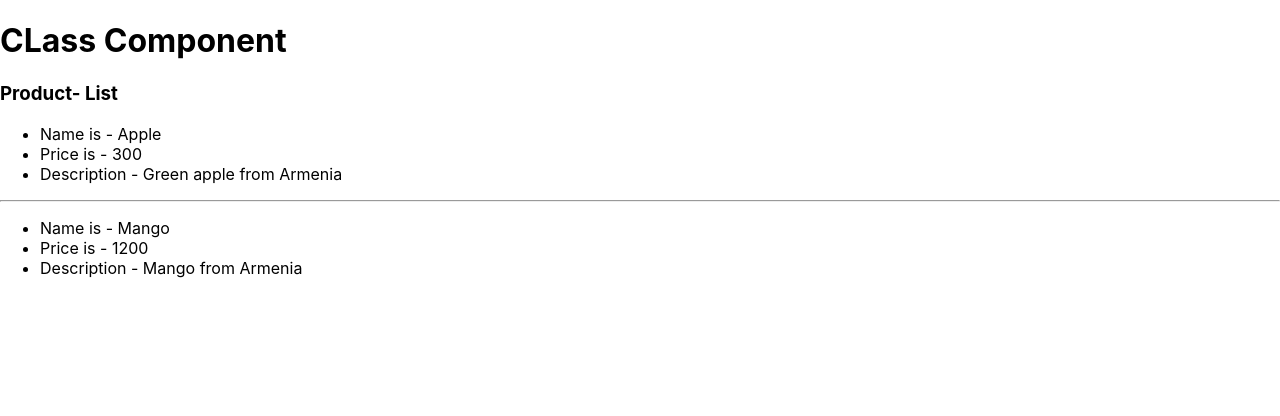
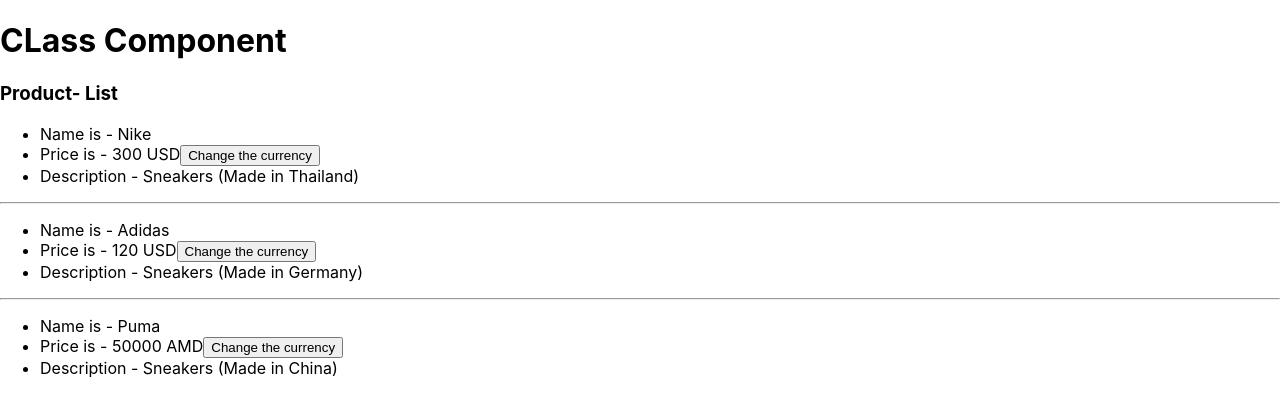
Before and after one commit to LyovPapoyan/React-Demo-App, a React (Create React App) app: page / in a window 1280 px wide. Shown: the top 416 px of the page. Built offline with nearby package versions, Linux system fonts and the light colour scheme.

Commit message:
HomeWork-03

```diff
--- a/src/App.js
+++ b/src/App.js
@@ -11,9 +11,11 @@
   return (
     <div>
       <Header />
-      <Product name="Apple" price="300" description="Green apple from Armenia" />
+      <Product name="Nike" price="300 USD" description="Sneakers (Made in Thailand)" />
       <hr/>
-      <Product name="Mango" price="1200" description=" Mango from Armenia" />
+      <Product name="Adidas" price="120 USD" description="Sneakers (Made in Germany)" />
+      <hr/>
+      <Product name="Puma" price="50000 AMD" description="Sneakers (Made in China)" />
     </div>
   );
 }
--- a/src/class-components/Price.js
+++ b/src/class-components/Price.js
@@ -2,8 +2,32 @@
 
 export default class Price extends React.Component {
 
+    state = {
+        price : this.props.price
+    }
+
+    changeCurrency = () => {
+        let {price} = this.state;
+
+        if (price.includes('USD')) {
+
+            return this.setState({
+                price: Math.round( parseInt(price) * 485)  + ' AMD',
+            });
+        } else {
+            return this.setState({
+                price: Math.round( parseInt(price) / 485) + ' USD '
+            })
+        };
+    }
+
 
     render(){
-        return <span>Price is - {this.props.price}</span>
+        return (
+         <div>
+            <span>Price is - {this.state.price}</span>
+            <button onClick={this.changeCurrency}>Change the currency </button>
+        </div>
+        )
     }
 }
```
